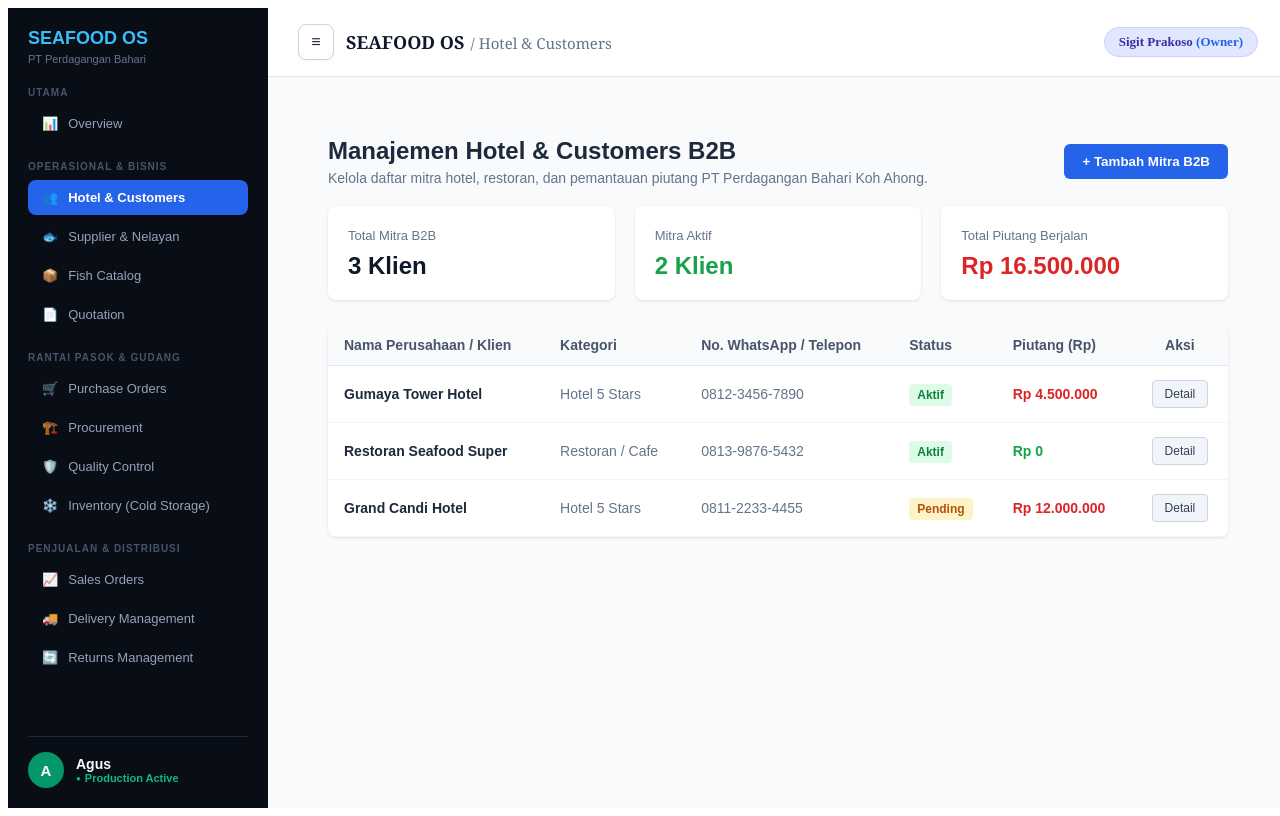
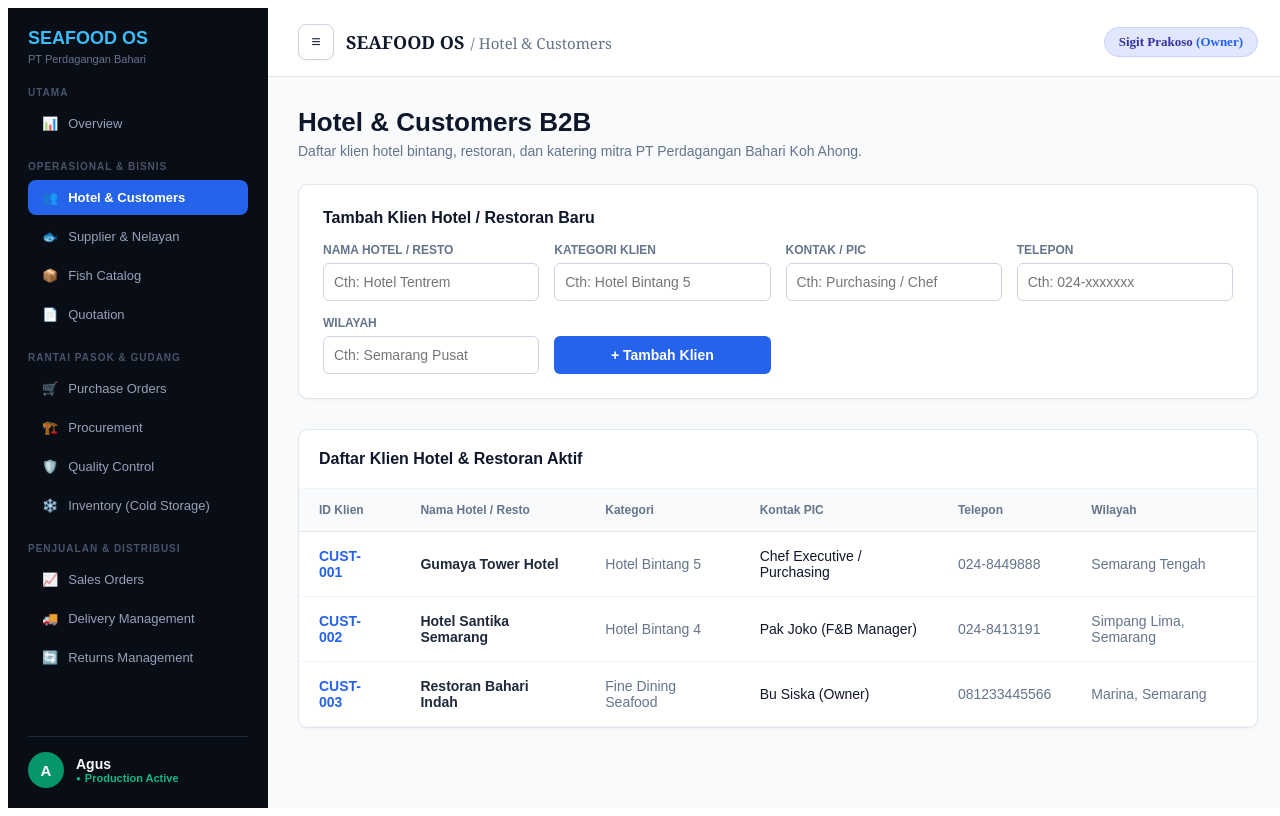
Before and after one commit to hongciome/pt-perdagangan-bahari, a React (Vite) app in the folder frontend/: page /customers in a window 1280 px wide. Built offline with nearby package versions, Linux system fonts and the light colour scheme; no server answers.

Commit message:
Tambah modul lengkap Klien Hotel, Supplier, dan Quotation

```diff
--- a/frontend/src/pages/Customers.jsx
+++ b/frontend/src/pages/Customers.jsx
@@ -2,167 +2,135 @@ import { useState } from 'react';
 
 export default function Customers() {
   const [customers, setCustomers] = useState([
-    { id: 1, name: 'Gumaya Tower Hotel', type: 'Hotel 5 Stars', phone: '0812-3456-7890', status: 'Aktif', unpaid: 4500000 },
-    { id: 2, name: 'Restoran Seafood Super', type: 'Restoran / Cafe', phone: '0813-9876-5432', status: 'Aktif', unpaid: 0 },
-    { id: 3, name: 'Grand Candi Hotel', type: 'Hotel 5 Stars', phone: '0811-2233-4455', status: 'Pending', unpaid: 12000000 },
+    { id: 'CUST-001', name: 'Gumaya Tower Hotel', category: 'Hotel Bintang 5', contact: 'Chef Executive / Purchasing', phone: '024-8449888', area: 'Semarang Tengah' },
+    { id: 'CUST-002', name: 'Hotel Santika Semarang', category: 'Hotel Bintang 4', contact: 'Pak Joko (F&B Manager)', phone: '024-8413191', area: 'Simpang Lima, Semarang' },
+    { id: 'CUST-003', name: 'Restoran Bahari Indah', category: 'Fine Dining Seafood', contact: 'Bu Siska (Owner)', phone: '081233445566', area: 'Marina, Semarang' },
   ]);
 
-  const [showModal, setShowModal] = useState(false);
-  const [newCustomer, setNewCustomer] = useState({ name: '', type: 'Hotel 4 Stars', phone: '', unpaid: 0 });
+  const [form, setForm] = useState({ name: '', category: '', contact: '', phone: '', area: '' });
 
-  const handleAddCustomer = (e) => {
+  const handleSubmit = (e) => {
     e.preventDefault();
-    if (!newCustomer.name) return;
-    setCustomers([
-      ...customers,
-      { id: Date.now(), ...newCustomer, status: 'Aktif', unpaid: Number(newCustomer.unpaid) || 0 }
-    ]);
-    setNewCustomer({ name: '', type: 'Hotel 4 Stars', phone: '', unpaid: 0 });
-    setShowModal(false);
+    if (!form.name || !form.category) return;
+    const newId = `CUST-00${customers.length + 1}`;
+    setCustomers([...customers, { id: newId, ...form }]);
+    setForm({ name: '', category: '', contact: '', phone: '', area: '' });
   };
 
   return (
-    <div style={{ padding: '30px', width: '100%', fontFamily: 'Arial, sans-serif', boxSizing: 'border-box' }}>
+    <div style={{ width: '100%', fontFamily: 'Arial, sans-serif', boxSizing: 'border-box' }}>
+
       {/* Header Halaman */}
-      <div style={{ display: 'flex', justifyContent: 'space-between', alignItems: 'center', marginBottom: '20px' }}>
+      <div style={{ marginBottom: '25px' }}>
+        <h2 style={{ margin: 0, color: '#0f172a', fontSize: '26px' }}>Hotel & Customers B2B</h2>
+        <p style={{ margin: '5px 0 0 0', color: '#64748b', fontSize: '14px' }}>
+          Daftar klien hotel bintang, restoran, dan katering mitra PT Perdagangan Bahari Koh Ahong.
+        </p>
+      </div>
+
+      {/* Form Tambah Klien */}
+      <div style={{ backgroundColor: 'white', padding: '24px', borderRadius: '10px', boxShadow: '0 1px 3px rgba(0,0,0,0.05)', border: '1px solid #e2e8f0', marginBottom: '30px' }}>
+        <h3 style={{ margin: '0 0 16px 0', fontSize: '16px', color: '#0f172a' }}>Tambah Klien Hotel / Restoran Baru</h3>
+        <form onSubmit={handleSubmit} style={{ display: 'grid', gridTemplateColumns: 'repeat(auto-fit, minmax(200px, 1fr))', gap: '15px', alignItems: 'end' }}>
+
           <div>
-          <h2 style={{ margin: 0, color: '#1e293b' }}>Manajemen Hotel & Customers B2B</h2>
-          <p style={{ margin: '5px 0 0 0', color: '#64748b', fontSize: '14px' }}>Kelola daftar mitra hotel, restoran, dan pemantauan piutang PT Perdagangan Bahari Koh Ahong.</p>
+            <label style={{ display: 'block', fontSize: '12px', fontWeight: 'bold', color: '#64748b', marginBottom: '6px' }}>NAMA HOTEL / RESTO</label>
+            <input
+              type="text"
+              placeholder="Cth: Hotel Tentrem"
+              value={form.name}
+              onChange={(e) => setForm({ ...form, name: e.target.value })}
+              style={{ width: '100%', padding: '10px', borderRadius: '6px', border: '1px solid #cbd5e1', fontSize: '14px', boxSizing: 'border-box' }}
+            />
           </div>
-        <button
-          onClick={() => setShowModal(true)}
-          style={{ padding: '10px 18px', backgroundColor: '#2563eb', color: 'white', border: 'none', borderRadius: '6px', cursor: 'pointer', fontWeight: 'bold' }}>
-          + Tambah Mitra B2B
+
+          <div>
+            <label style={{ display: 'block', fontSize: '12px', fontWeight: 'bold', color: '#64748b', marginBottom: '6px' }}>KATEGORI KLIEN</label>
+            <input
+              type="text"
+              placeholder="Cth: Hotel Bintang 5"
+              value={form.category}
+              onChange={(e) => setForm({ ...form, category: e.target.value })}
+              style={{ width: '100%', padding: '10px', borderRadius: '6px', border: '1px solid #cbd5e1', fontSize: '14px', boxSizing: 'border-box' }}
+            />
+          </div>
+
+          <div>
+            <label style={{ display: 'block', fontSize: '12px', fontWeight: 'bold', color: '#64748b', marginBottom: '6px' }}>KONTAK / PIC</label>
+            <input
+              type="text"
+              placeholder="Cth: Purchasing / Chef"
+              value={form.contact}
+              onChange={(e) => setForm({ ...form, contact: e.target.value })}
+              style={{ width: '100%', padding: '10px', borderRadius: '6px', border: '1px solid #cbd5e1', fontSize: '14px', boxSizing: 'border-box' }}
+            />
+          </div>
+
+          <div>
+            <label style={{ display: 'block', fontSize: '12px', fontWeight: 'bold', color: '#64748b', marginBottom: '6px' }}>TELEPON</label>
+            <input
+              type="text"
+              placeholder="Cth: 024-xxxxxxx"
+              value={form.phone}
+              onChange={(e) => setForm({ ...form, phone: e.target.value })}
+              style={{ width: '100%', padding: '10px', borderRadius: '6px', border: '1px solid #cbd5e1', fontSize: '14px', boxSizing: 'border-box' }}
+            />
+          </div>
+
+          <div>
+            <label style={{ display: 'block', fontSize: '12px', fontWeight: 'bold', color: '#64748b', marginBottom: '6px' }}>WILAYAH</label>
+            <input
+              type="text"
+              placeholder="Cth: Semarang Pusat"
+              value={form.area}
+              onChange={(e) => setForm({ ...form, area: e.target.value })}
+              style={{ width: '100%', padding: '10px', borderRadius: '6px', border: '1px solid #cbd5e1', fontSize: '14px', boxSizing: 'border-box' }}
+            />
+          </div>
+
+          <div>
+            <button type="submit" style={{ width: '100%', padding: '11px 20px', backgroundColor: '#2563eb', color: 'white', border: 'none', borderRadius: '6px', cursor: 'pointer', fontWeight: 'bold', fontSize: '14px' }}>
+              + Tambah Klien
             </button>
           </div>
 
-      {/* Ringkasan Statistik */}
-      <div style={{ display: 'grid', gridTemplateColumns: 'repeat(auto-fit, minmax(220px, 1fr))', gap: '20px', marginBottom: '25px' }}>
-        <div style={{ backgroundColor: 'white', padding: '20px', borderRadius: '8px', boxShadow: '0 1px 3px rgba(0,0,0,0.1)' }}>
-          <span style={{ fontSize: '13px', color: '#64748b' }}>Total Mitra B2B</span>
-          <h3 style={{ margin: '8px 0 0 0', fontSize: '24px', color: '#0f172a' }}>{customers.length} Klien</h3>
-        </div>
-        <div style={{ backgroundColor: 'white', padding: '20px', borderRadius: '8px', boxShadow: '0 1px 3px rgba(0,0,0,0.1)' }}>
-          <span style={{ fontSize: '13px', color: '#64748b' }}>Mitra Aktif</span>
-          <h3 style={{ margin: '8px 0 0 0', fontSize: '24px', color: '#16a34a' }}>{customers.filter(c => c.status === 'Aktif').length} Klien</h3>
-        </div>
-        <div style={{ backgroundColor: 'white', padding: '20px', borderRadius: '8px', boxShadow: '0 1px 3px rgba(0,0,0,0.1)' }}>
-          <span style={{ fontSize: '13px', color: '#64748b' }}>Total Piutang Berjalan</span>
-          <h3 style={{ margin: '8px 0 0 0', fontSize: '24px', color: '#dc2626' }}>
-            Rp {customers.reduce((acc, curr) => acc + Number(curr.unpaid), 0).toLocaleString('id-ID')}
-          </h3>
-        </div>
+        </form>
       </div>
 
-      {/* Tabel Data Mitra */}
-      <div style={{ backgroundColor: 'white', borderRadius: '8px', boxShadow: '0 1px 3px rgba(0,0,0,0.1)', overflow: 'hidden' }}>
-        <table style={{ width: '100%', borderCollapse: 'collapse', textAlign: 'left', fontSize: '14px' }}>
+      {/* Tabel Customers */}
+      <div style={{ backgroundColor: 'white', borderRadius: '10px', boxShadow: '0 1px 3px rgba(0,0,0,0.05)', border: '1px solid #e2e8f0', overflow: 'hidden' }}>
+        <div style={{ padding: '20px', borderBottom: '1px solid #f1f5f9' }}>
+          <h3 style={{ margin: 0, color: '#0f172a', fontSize: '16px' }}>Daftar Klien Hotel & Restoran Aktif</h3>
+        </div>
+
+        <div style={{ overflowX: 'auto' }}>
+          <table style={{ width: '100%', borderCollapse: 'collapse', textAlign: 'left', fontSize: '14px', minWidth: '600px' }}>
             <thead>
-            <tr style={{ backgroundColor: '#f8fafc', borderBottom: '1px solid #e2e8f0', color: '#475569' }}>
-              <th style={{ padding: '12px 16px' }}>Nama Perusahaan / Klien</th>
-              <th style={{ padding: '12px 16px' }}>Kategori</th>
-              <th style={{ padding: '12px 16px' }}>No. WhatsApp / Telepon</th>
-              <th style={{ padding: '12px 16px' }}>Status</th>
-              <th style={{ padding: '12px 16px' }}>Piutang (Rp)</th>
-              <th style={{ padding: '12px 16px', textAlign: 'center' }}>Aksi</th>
+              <tr style={{ backgroundColor: '#f8fafc', borderBottom: '1px solid #e2e8f0', color: '#64748b', fontSize: '12px' }}>
+                <th style={{ padding: '14px 20px' }}>ID Klien</th>
+                <th style={{ padding: '14px 20px' }}>Nama Hotel / Resto</th>
+                <th style={{ padding: '14px 20px' }}>Kategori</th>
+                <th style={{ padding: '14px 20px' }}>Kontak PIC</th>
+                <th style={{ padding: '14px 20px' }}>Telepon</th>
+                <th style={{ padding: '14px 20px' }}>Wilayah</th>
               </tr>
             </thead>
             <tbody>
-            {customers.map((item) => (
-              <tr key={item.id} style={{ borderBottom: '1px solid #f1f5f9' }}>
-                <td style={{ padding: '14px 16px', fontWeight: 'bold', color: '#1e293b' }}>{item.name}</td>
-                <td style={{ padding: '14px 16px', color: '#64748b' }}>{item.type}</td>
-                <td style={{ padding: '14px 16px', color: '#64748b' }}>{item.phone}</td>
-                <td style={{ padding: '14px 16px' }}>
-                  <span style={{
-                    padding: '4px 8px', borderRadius: '4px', fontSize: '12px', fontWeight: 'bold',
-                    backgroundColor: item.status === 'Aktif' ? '#dcfce7' : '#fef3c7',
-                    color: item.status === 'Aktif' ? '#15803d' : '#b45309'
-                  }}>
-                    {item.status}
-                  </span>
-                </td>
-                <td style={{ padding: '14px 16px', fontWeight: 'bold', color: item.unpaid > 0 ? '#dc2626' : '#16a34a' }}>
-                  Rp {item.unpaid.toLocaleString('id-ID')}
-                </td>
-                <td style={{ padding: '14px 16px', textAlign: 'center' }}>
-                  <button style={{ padding: '6px 12px', backgroundColor: '#f1f5f9', color: '#334155', border: '1px solid #cbd5e1', borderRadius: '4px', cursor: 'pointer', fontSize: '12px' }}>
-                    Detail
-                  </button>
-                </td>
+              {customers.map((item, index) => (
+                <tr key={index} style={{ borderBottom: '1px solid #f1f5f9' }}>
+                  <td style={{ padding: '16px 20px', fontWeight: 'bold', color: '#2563eb' }}>{item.id}</td>
+                  <td style={{ padding: '16px 20px', fontWeight: 'bold', color: '#1e293b' }}>{item.name}</td>
+                  <td style={{ padding: '16px 20px', color: '#64748b' }}>{item.category}</td>
+                  <td style={{ padding: '16px 20px', color: '#0f172a' }}>{item.contact}</td>
+                  <td style={{ padding: '16px 20px', color: '#64748b' }}>{item.phone}</td>
+                  <td style={{ padding: '16px 20px', color: '#64748b' }}>{item.area}</td>
                 </tr>
               ))}
             </tbody>
           </table>
         </div>
+      </div>
 
-      {/* Modal Popup Tambah Mitra */}
-      {showModal && (
-        <div style={{ position: 'fixed', top: 0, left: 0, right: 0, bottom: 0, backgroundColor: 'rgba(0,0,0,0.5)', display: 'flex', alignItems: 'center', justifyContent: 'center', zIndex: 1000 }}>
-          <div style={{ backgroundColor: 'white', padding: '25px', borderRadius: '8px', width: '400px', boxShadow: '0 10px 25px rgba(0,0,0,0.2)' }}>
-            <h3 style={{ marginTop: 0, color: '#0f172a' }}>Tambah Mitra B2B Baru</h3>
-            <form onSubmit={handleAddCustomer}>
-              <div style={{ marginBottom: '12px' }}>
-                <label style={{ display: 'block', fontSize: '12px', fontWeight: 'bold', color: '#475569', marginBottom: '4px' }}>Nama Perusahaan / Hotel</label>
-                <input
-                  type="text"
-                  required
-                  value={newCustomer.name}
-                  onChange={(e) => setNewCustomer({...newCustomer, name: e.target.value})}
-                  style={{ width: '100%', padding: '8px', borderRadius: '4px', border: '1px solid #cbd5e1', boxSizing: 'border-box' }}
-                  placeholder="Contoh: Hotel Ciputra Semarang"
-                />
-              </div>
-              <div style={{ marginBottom: '12px' }}>
-                <label style={{ display: 'block', fontSize: '12px', fontWeight: 'bold', color: '#475569', marginBottom: '4px' }}>Kategori</label>
-                <select
-                  value={newCustomer.type}
-                  onChange={(e) => setNewCustomer({...newCustomer, type: e.target.value})}
-                  style={{ width: '100%', padding: '8px', borderRadius: '4px', border: '1px solid #cbd5e1', boxSizing: 'border-box' }}>
-                  <option value="Hotel 5 Stars">Hotel 5 Stars</option>
-                  <option value="Hotel 4 Stars">Hotel 4 Stars</option>
-                  <option value="Hotel 3 Stars">Hotel 3 Stars</option>
-                  <option value="Restoran / Cafe">Restoran / Cafe</option>
-                  <option value="Grosir / Distributor">Grosir / Distributor</option>
-                </select>
-              </div>
-              <div style={{ marginBottom: '12px' }}>
-                <label style={{ display: 'block', fontSize: '12px', fontWeight: 'bold', color: '#475569', marginBottom: '4px' }}>No. WhatsApp / Telp</label>
-                <input
-                  type="text"
-                  value={newCustomer.phone}
-                  onChange={(e) => setNewCustomer({...newCustomer, phone: e.target.value})}
-                  style={{ width: '100%', padding: '8px', borderRadius: '4px', border: '1px solid #cbd5e1', boxSizing: 'border-box' }}
-                  placeholder="0812xxxxxxx"
-                />
-              </div>
-              <div style={{ marginBottom: '20px' }}>
-                <label style={{ display: 'block', fontSize: '12px', fontWeight: 'bold', color: '#475569', marginBottom: '4px' }}>Piutang Awal (Rp)</label>
-                <input
-                  type="number"
-                  value={newCustomer.unpaid}
-                  onChange={(e) => setNewCustomer({...newCustomer, unpaid: e.target.value})}
-                  style={{ width: '100%', padding: '8px', borderRadius: '4px', border: '1px solid #cbd5e1', boxSizing: 'border-box' }}
-                  placeholder="0"
-                />
-              </div>
-              <div style={{ display: 'flex', justifyContent: 'flex-end', gap: '10px' }}>
-                <button
-                  type="button"
-                  onClick={() => setShowModal(false)}
-                  style={{ padding: '8px 14px', backgroundColor: '#e2e8f0', color: '#475569', border: 'none', borderRadius: '4px', cursor: 'pointer' }}>
-                  Batal
-                </button>
-                <button
-                  type="submit"
-                  style={{ padding: '8px 14px', backgroundColor: '#2563eb', color: 'white', border: 'none', borderRadius: '4px', cursor: 'pointer', fontWeight: 'bold' }}>
-                  Simpan Mitra
-                </button>
-              </div>
-            </form>
-          </div>
-        </div>
-      )}
     </div>
   );
 }
```
Lines whose indentation alone changed are shown as unchanged.
